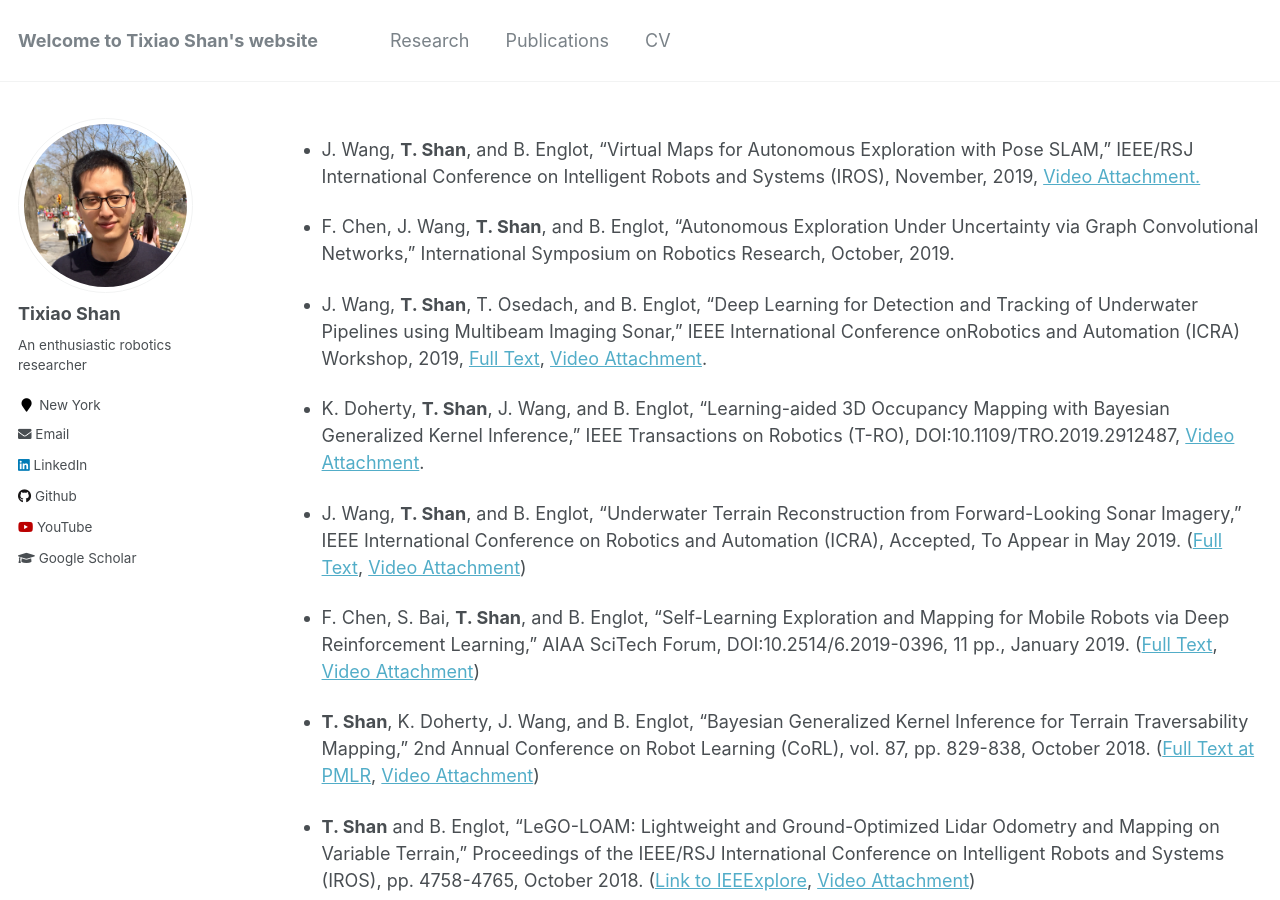
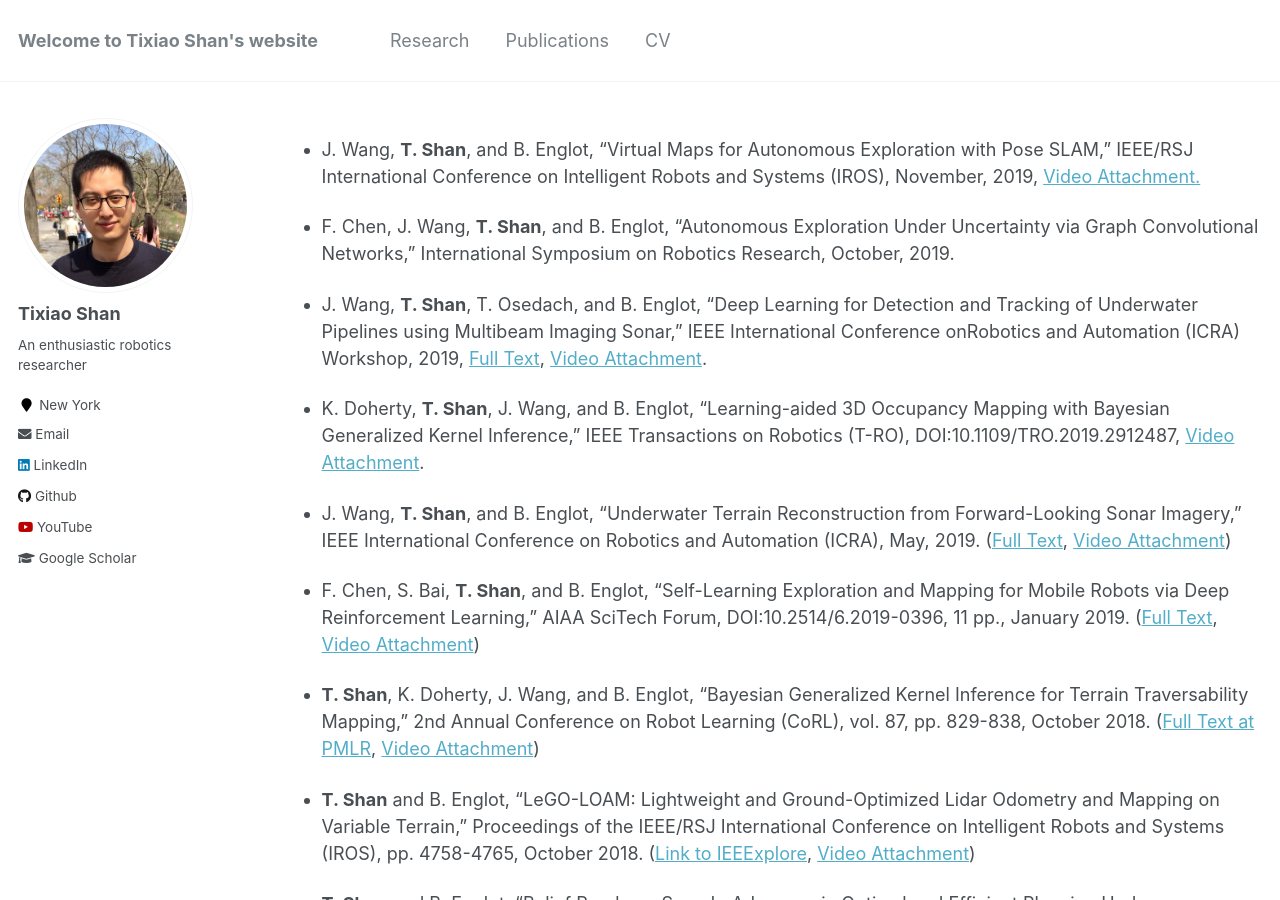
Before and after one commit to minxuanjun/tixiaoshan.github.io, a Jekyll site: the page built from _pages/publications.md, in a window 1280 px wide and 900 px high. Built offline with Jekyll 4.4.1, drawn with Linux system fonts in a browser that asks for light colours.

Commit message:
Update publications.md

```diff
--- a/_pages/publications.md
+++ b/_pages/publications.md
@@ -15,7 +15,7 @@ author_profile: true
 
 * K. Doherty, **T. Shan**, J. Wang, and B. Englot, "Learning-aided 3D Occupancy Mapping with Bayesian Generalized Kernel Inference," IEEE Transactions on Robotics (T-RO), DOI:10.1109/TRO.2019.2912487, [Video Attachment](https://youtu.be/SRXLMALpU20).
 
-* J. Wang, **T. Shan**, and B. Englot, "Underwater Terrain Reconstruction from Forward-Looking Sonar Imagery," IEEE International Conference on Robotics and Automation (ICRA), Accepted, To Appear in May 2019. ([Full Text](http://personal.stevens.edu/~benglot/Wang_ICRA_2019.pdf), [Video Attachment](http://personal.stevens.edu/~benglot/Wang_ICRA_2019_video.mp4))
+* J. Wang, **T. Shan**, and B. Englot, "Underwater Terrain Reconstruction from Forward-Looking Sonar Imagery," IEEE International Conference on Robotics and Automation (ICRA), May, 2019. ([Full Text](http://personal.stevens.edu/~benglot/Wang_ICRA_2019.pdf), [Video Attachment](http://personal.stevens.edu/~benglot/Wang_ICRA_2019_video.mp4))
 
 * F. Chen, S. Bai, **T. Shan**, and B. Englot, "Self-Learning Exploration and Mapping for Mobile Robots via Deep Reinforcement Learning," AIAA SciTech Forum, DOI:10.2514/6.2019-0396, 11 pp., January 2019. ([Full Text](http://personal.stevens.edu/~benglot/aiaa2019-Fanfei-Chen.pdf), [Video Attachment](https://www.youtube.com/watch?v=2gNF6efv12s))
 
```
